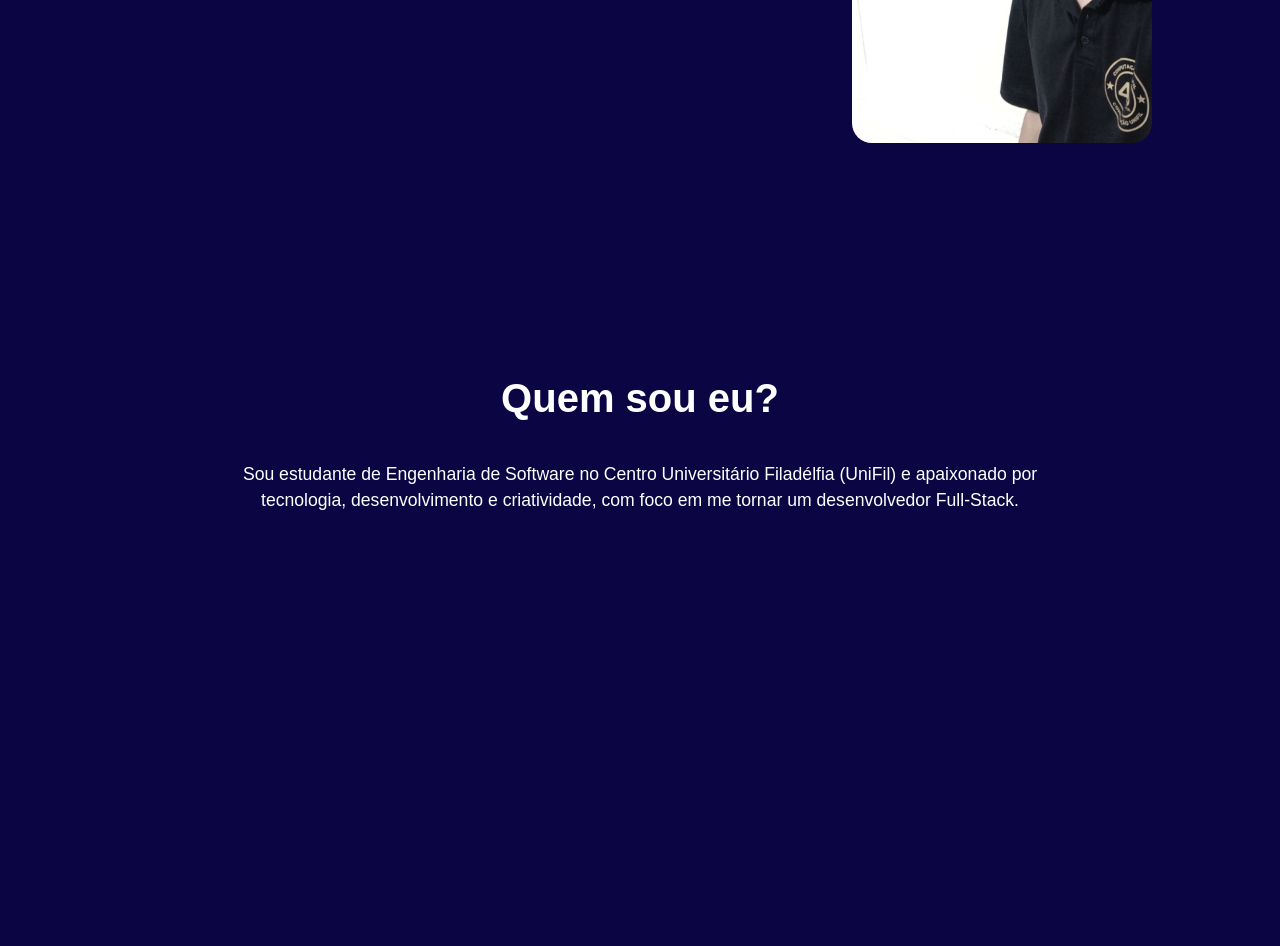
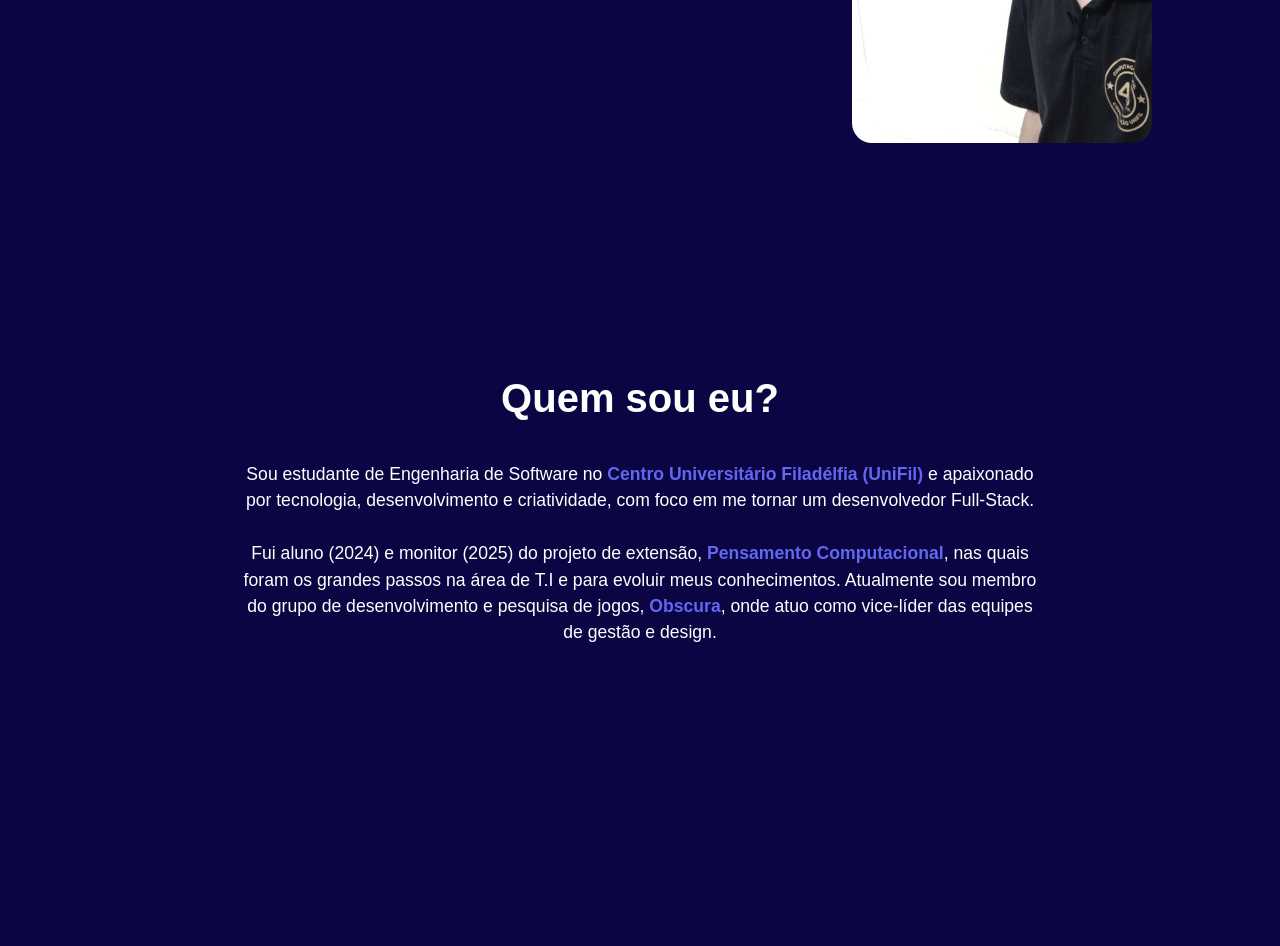
Before and after one commit to ReverseYuji049/trabalho-final-portfolio, a website: page pages/index.html in a window 1280 px wide. Shown: the part 524-1470 px from the top of the page. Before the commit the page ends 1338 px from the top, so only its background shows below. Drawn offline with Linux system fonts and the light colour scheme; a web font is replaced by a local one.

Commit message:
feat(index.html): adição de mais um parágrafo na seção "Sobre"

```diff
--- a/css/style.css
+++ b/css/style.css
@@ -92,11 +92,6 @@ button:hover {
     font-family: "Dancing Script", cursive;
 }
 
-#kaizen{
-    font-weight: bold;
-    color: #6366f1;
-}
-
 .foto img {
     width: 300px;
     border-radius: 20px;
@@ -120,3 +115,8 @@ button:hover {
     line-height: 1.5;
     font-size: 1.1rem;
 }
+
+.destaque {
+    font-weight: bold;
+    color: #6366f1;
+}
--- a/pages/index.html
+++ b/pages/index.html
@@ -22,7 +22,9 @@
             <ul class="nav-links">
                 <li><a href="#home">Início</a></li>
                 <li><a href="#about">Sobre</a></li>
-                <li><a href="#skills">Habilidades</a></li>
+                <li><a href="#contato">Habilidades</a></li>
+                <li><a>Habilidades</a></li>
+                <li><a>Projetos</a></li>
             </ul>
 
             <div class="buttons">
@@ -37,7 +39,7 @@
                 <h1>Henrique Yuji Toda</h1>
                 <p id="frase">
                     <span id="kaizen-frase">"Hoje melhor do que ontem, amanhã melhor do que hoje."</span>
-                         ~ <span id="kaizen">Kaizen</span></p>
+                         ~ <span class="destaque">Kaizen</span></p>
             </div>
             <div class="foto">
                 <figure>
@@ -47,13 +49,25 @@
         </section>
         <section id="about" class="section">
             <h2 class="section-title">Quem sou eu?</h2>
-            <p id="about-text">
-                Sou estudante de Engenharia de Software no Centro Universitário Filadélfia (UniFil) e apaixonado
-                por tecnologia, desenvolvimento e criatividade, com foco em me tornar um desenvolvedor Full-Stack.
-            </p>
+            <div id="about-text">
+                <p>
+                    Sou estudante de Engenharia de Software no
+                    <span class="destaque">Centro Universitário Filadélfia (UniFil)</span> e apaixonado
+                    por tecnologia, desenvolvimento e criatividade, com foco em me tornar um desenvolvedor Full-Stack.
+                </p>
+                <br>
+                <p>
+                    Fui aluno (2024) e monitor (2025) do projeto de extensão,
+                    <span class="destaque">Pensamento Computacional</span>,
+                    nas quais
+                    foram os grandes passos na área de T.I e para evoluir meus conhecimentos. Atualmente sou membro do
+                    grupo de desenvolvimento e pesquisa de jogos, <span class="destaque">Obscura</span>, onde atuo como
+                    vice-líder das equipes de gestão e design.
+                </p>
+            </div>
         </section>
 
-        <section id="skills" class="section">
+        <section id="contato" class="section">
 
         </section>
     </main>
```
